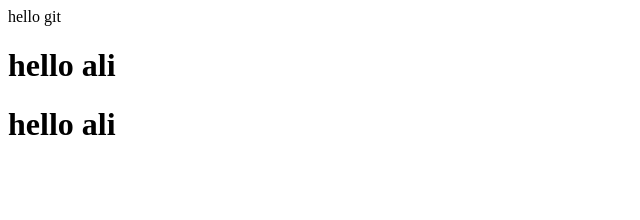
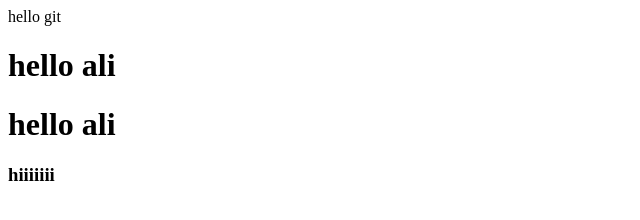
Before and after one commit to ali1998AA/test-web, a plain HTML site: page index.html in a window 1280 px wide. Shown: the full height of the page, 0-640 px from the left. Drawn offline with Linux system fonts and the light colour scheme.

Commit message:
update for branch

```diff
--- a/index.html
+++ b/index.html
@@ -9,5 +9,6 @@
   hello git
   <h1>hello ali</h1>
   <h1>hello ali</h1>
+  <h3>hiiiiiii</h3>
 </body>
 </html>
```
Also changed, not shown: 1 other file.
